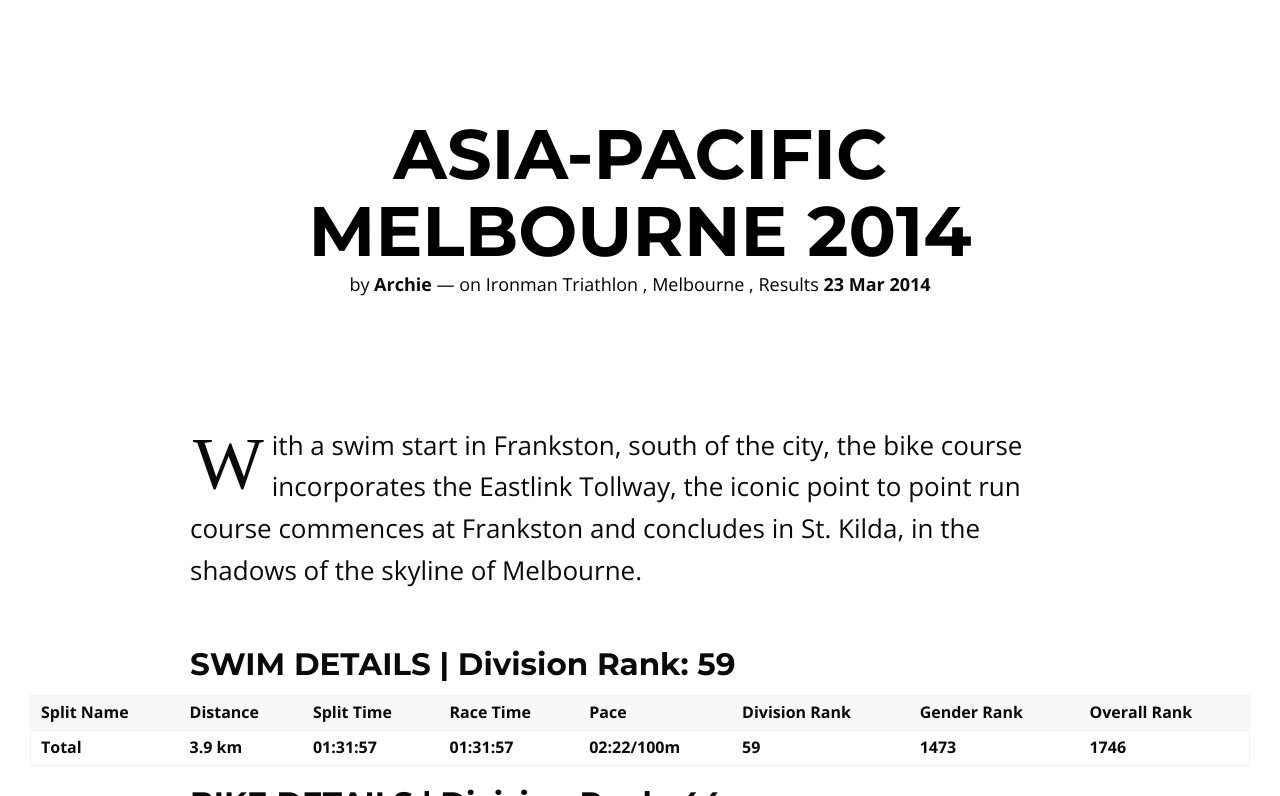
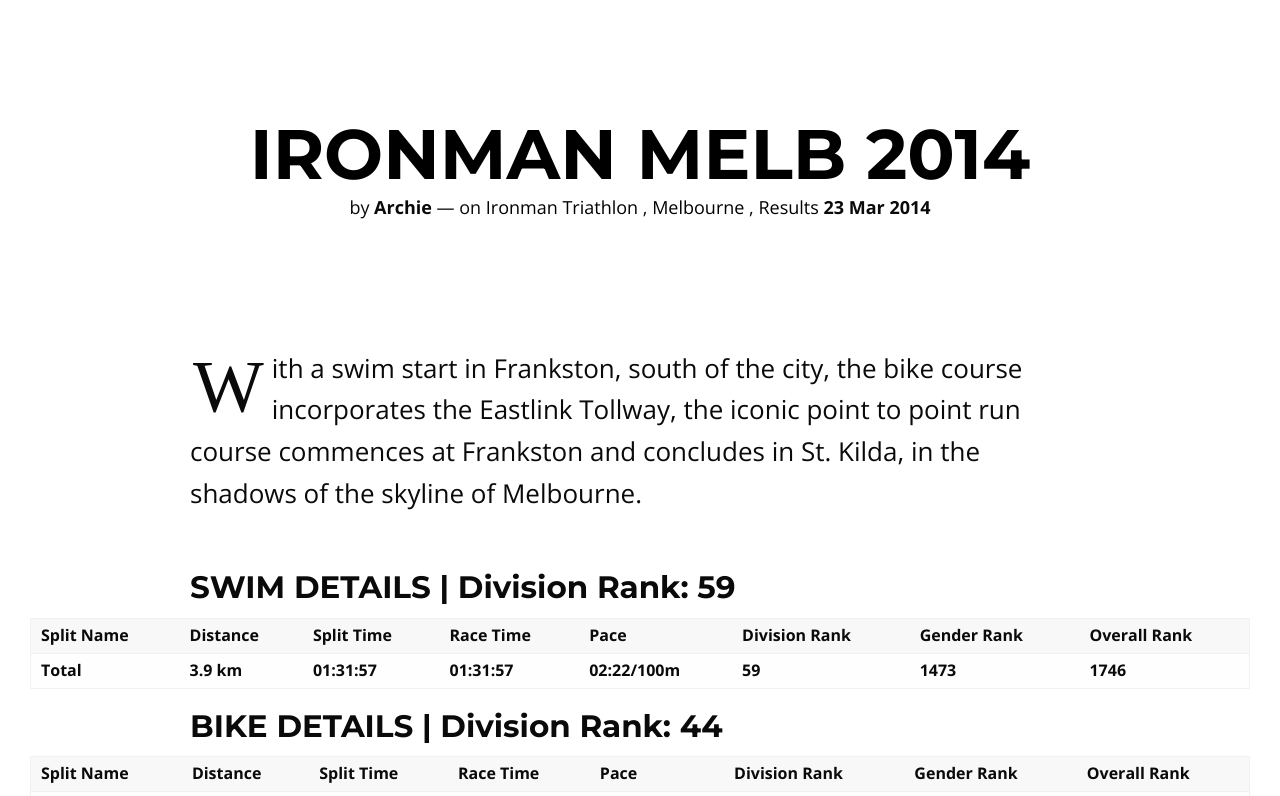
Before and after one commit to roachhd/archie, a Jekyll site: the page built from _posts/2014-03-23-melbourne-full-ironman.md, in a window 1280 px wide and 900 px high, cut to the strip 104-900 px from the top of the window. Built offline with Jekyll 4.4.1, drawn with Linux system fonts in a browser that asks for light colours; nearby versions of some CDN libraries; library files that are not in the unit come from our copies.

Commit message:
Update 2014-03-23-melbourne-full-ironman.md

```diff
--- a/_posts/2014-03-23-melbourne-full-ironman.md
+++ b/_posts/2014-03-23-melbourne-full-ironman.md
@@ -1,6 +1,6 @@
 ---
 layout: post
-title: "Asia-Pacific Melbourne 2014"
+title: "Ironman Melb 2014"
 description: "Ironman Triathlon World Championship Melbourne 2014"
 headline: "The iconic point to point run course commences at Frankston and concludes in St. Kilda, in the shadows of the skyline of Melbourne."
 category: [Melbourne]
```
